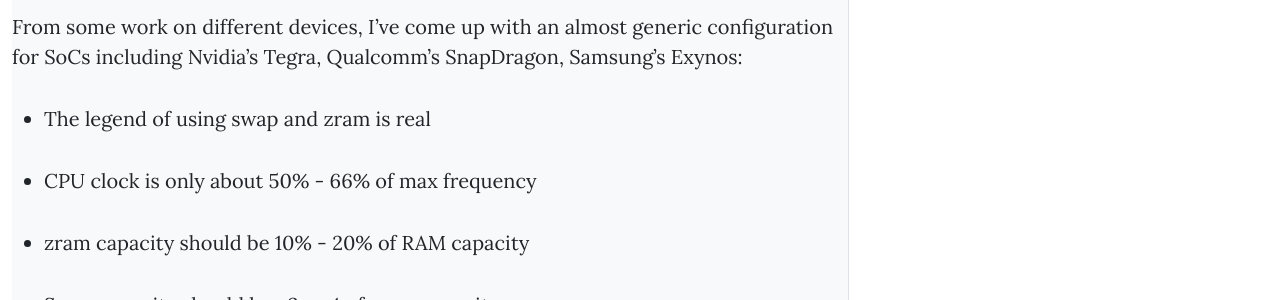
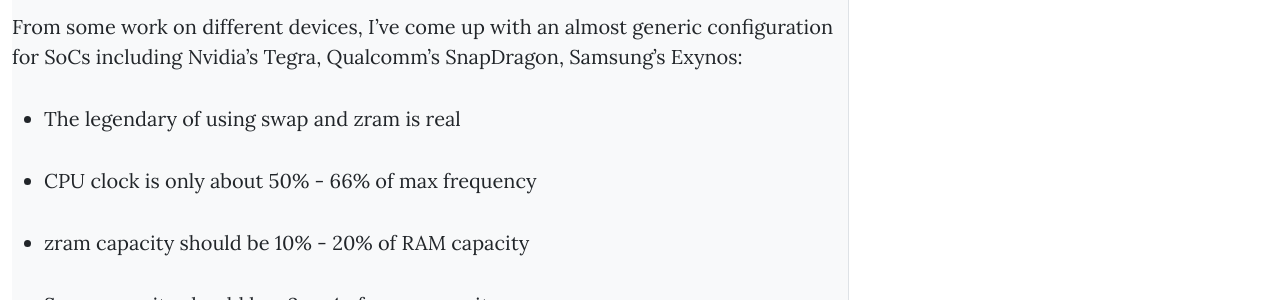
Before and after one commit to Baonks81/baonks81.github.io, a Jekyll site: the page built from _posts/2023-03-25-Reverse-Engine-Arm-Configure-Cpufreq-And-Input-Output.md, in a window 1280 px wide. Shown: the part 1366-1666 px from the top of the page. Built offline with Jekyll 4.4.1, drawn with Linux system fonts in a browser that asks for light colours; nearby versions of some CDN libraries; library files that are not in the unit come from our copies.

Commit message:
Update 2023-03-25-Reverse-Engine-Arm-Configure-Cpufreq-And-Input-Output.md

```diff
--- a/_posts/2023-03-25-Reverse-Engine-Arm-Configure-Cpufreq-And-Input-Output.md
+++ b/_posts/2023-03-25-Reverse-Engine-Arm-Configure-Cpufreq-And-Input-Output.md
@@ -15,7 +15,7 @@
 
 From some work on different devices, I've come up with an almost generic configuration for SoCs including Nvidia's Tegra, Qualcomm's SnapDragon, Samsung's Exynos:
 
-- The legend of using swap and zram is real
+- The legendary of using swap and zram is real
 
 - CPU clock is only about 50% - 66% of max frequency
 
```
